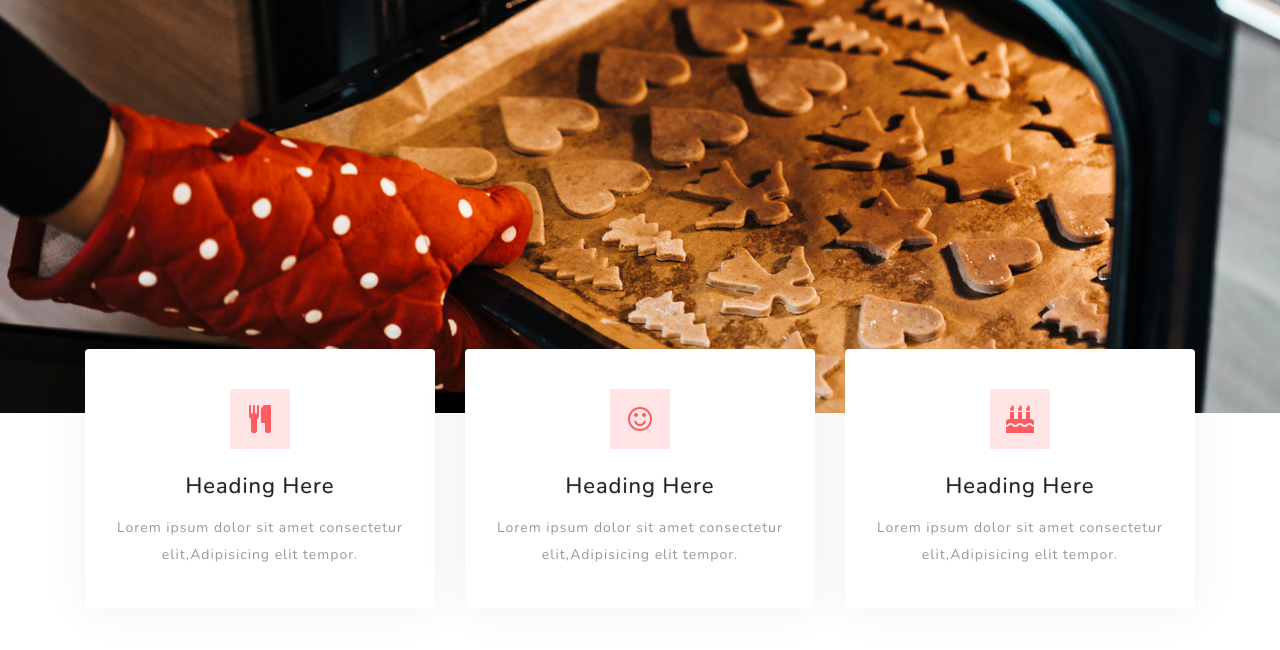
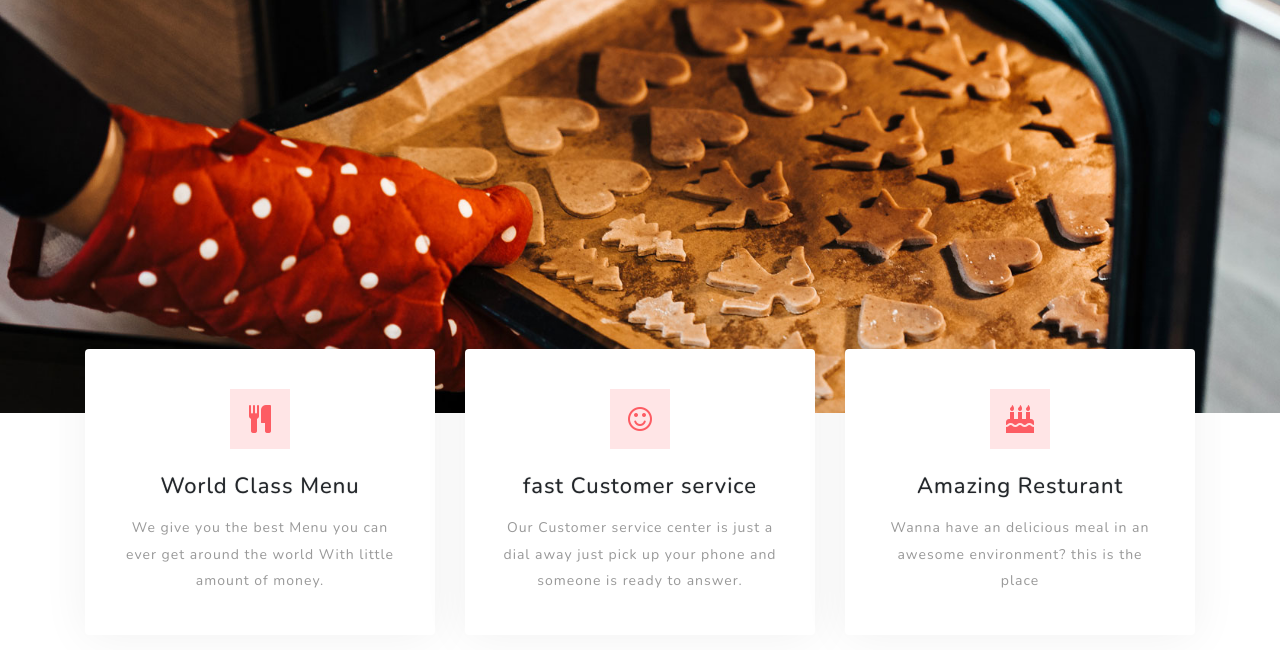
Before and after one commit to brainbox-feivel/chef-D, a plain HTML site: page index.html in a window 1280 px wide. Shown: the part 150-800 px from the top of the page. Drawn offline with nearby package versions, Linux system fonts and the light colour scheme.

Commit message:
Update index.html
made the changes

```diff
--- a/index.html
+++ b/index.html
@@ -1,15 +1,8 @@
-<!--
-Author: W3layouts
-Author URL: http://w3layouts.com
-License: Creative Commons Attribution 3.0 Unported
-License URL: http://creativecommons.org/licenses/by/3.0/
--->
-
 <!DOCTYPE html>
 <html lang="zxx">
 
 <head>
-	<title>Baking Restaurants Category Bootstrap Responsive website Template | Home :: W3layouts</title>
+	<title>Chef-D Amazing Place</title>
 	<!-- Meta tag Keywords -->
 	<meta name="viewport" content="width=device-width, initial-scale=1">
 	<meta charset="UTF-8" />
@@ -122,7 +115,7 @@ License URL: http://creativecommons.org/licenses/by/3.0/
 			<!-- logo -->
 			<h1 class="logo-style-res float-left">
 				<a class="navbar-brand" href="index.html">
-					<img src="images/logo.png" alt="" class="img-fluid logo-img mt-1">Baking
+					<img src="images/logo.png" alt="" class="img-fluid logo-img mt-1">Chef-D
 				</a>
 			</h1>
 			<!-- //logo -->
@@ -210,9 +203,9 @@ License URL: http://creativecommons.org/licenses/by/3.0/
 						<div class="icon-wthrees">
 							<span class="fa fa-cutlery"></span>
 						</div>
-						<h5 class="card-title mb-3 mt-4">Heading Here</h5>
-						<p class="card-text">Lorem ipsum dolor sit amet consectetur elit,Adipisicing elit
-							tempor.</p>
+						<h5 class="card-title mb-3 mt-4">World Class Menu</h5>
+						<p class="card-text">We give you the best Menu you can ever get around the world With little amount
+							of money.</p>
 					</div>
 				</div>
 				<div class="col-lg-4 about-in text-center my-lg-0 my-4">
@@ -220,9 +213,9 @@ License URL: http://creativecommons.org/licenses/by/3.0/
 						<div class="icon-wthrees">
 							<span class="fa fa-smile-o"></span>
 						</div>
-						<h5 class="card-title mb-3 mt-4">Heading Here</h5>
-						<p class="card-text">Lorem ipsum dolor sit amet consectetur elit,Adipisicing elit
-							tempor.</p>
+						<h5 class="card-title mb-3 mt-4">fast Customer service</h5>
+						<p class="card-text">Our Customer service center is just a dial away
+							just pick up your phone and someone is ready to answer.</p>
 					</div>
 				</div>
 				<div class="col-lg-4 about-in text-center">
@@ -230,9 +223,9 @@ License URL: http://creativecommons.org/licenses/by/3.0/
 						<div class="icon-wthrees">
 							<span class="fa fa-birthday-cake"></span>
 						</div>
-						<h5 class="card-title mb-3 mt-4">Heading Here</h5>
-						<p class="card-text">Lorem ipsum dolor sit amet consectetur elit,Adipisicing elit
-							tempor.</p>
+						<h5 class="card-title mb-3 mt-4">Amazing Resturant</h5>
+						<p class="card-text">Wanna have an delicious meal in an awesome environment?
+							this is the place</p>
 					</div>
 				</div>
 			</div>
```
